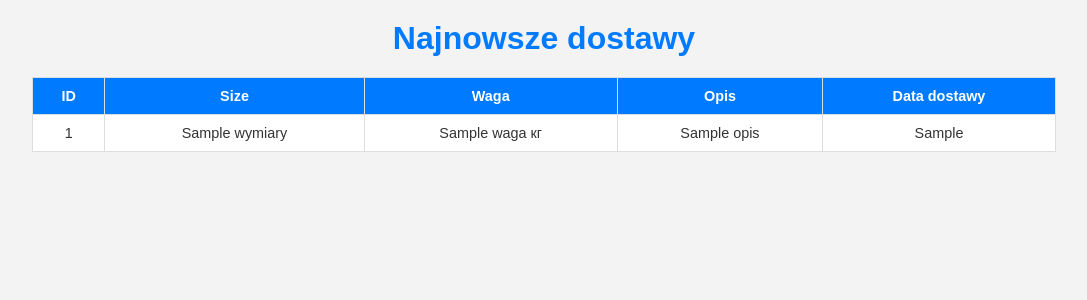
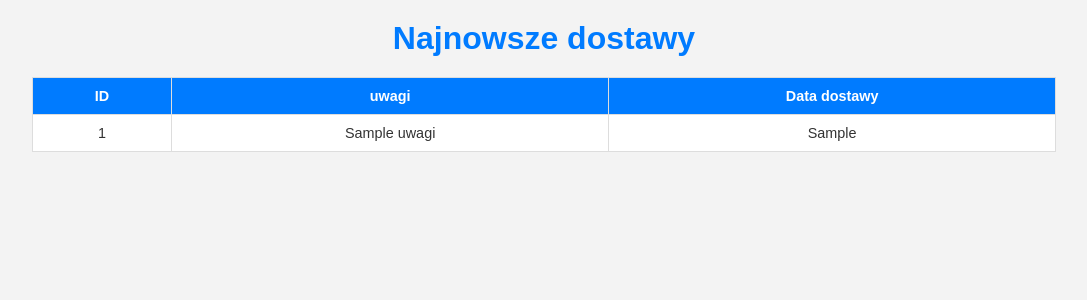
Before and after one commit to ArtsiomJavaDev/CourierFirm-MVC-PHP-MySQL, a PHP site: template views/packages/recent.php in a window 1280 px wide. Shown: the top 300 px of the page, without its empty margins (96-1183 px from the left). Run offline with PHP 8.4, Linux system fonts and the light colour scheme; the template is opened without the code that fills it: most values are stand-ins (such as "Sample title", 1, 10 or a date in 2020).

Commit message:
Update recent.php

```diff
--- a/views/packages/recent.php
+++ b/views/packages/recent.php
@@ -12,9 +12,7 @@
     <thead>
     <tr>
         <th>ID</th>
-        <th>Size</th>
-        <th>Waga</th>
-        <th>Opis</th>
+        <th>uwagi</th>
         <th>Data dostawy</th>
     </tr>
     </thead>
@@ -22,10 +20,8 @@
     <?php foreach ($recentPackages as $package): ?>
         <tr>
             <td><?= $package['paczka_id'] ?></td>
-            <td><?= $package['wymiary'] ?></td>
-            <td><?= $package['waga'] ?> кг</td>
-            <td><?= $package['opis'] ?></td>
-            <td><?= $package['data_dostawy'] ?></td>
+            <td><?= $package['uwagi'] ?></td>
+            <td><?= $package['czas_dostawy'] ?></td>
         </tr>
     <?php endforeach; ?>
     </tbody>
```
